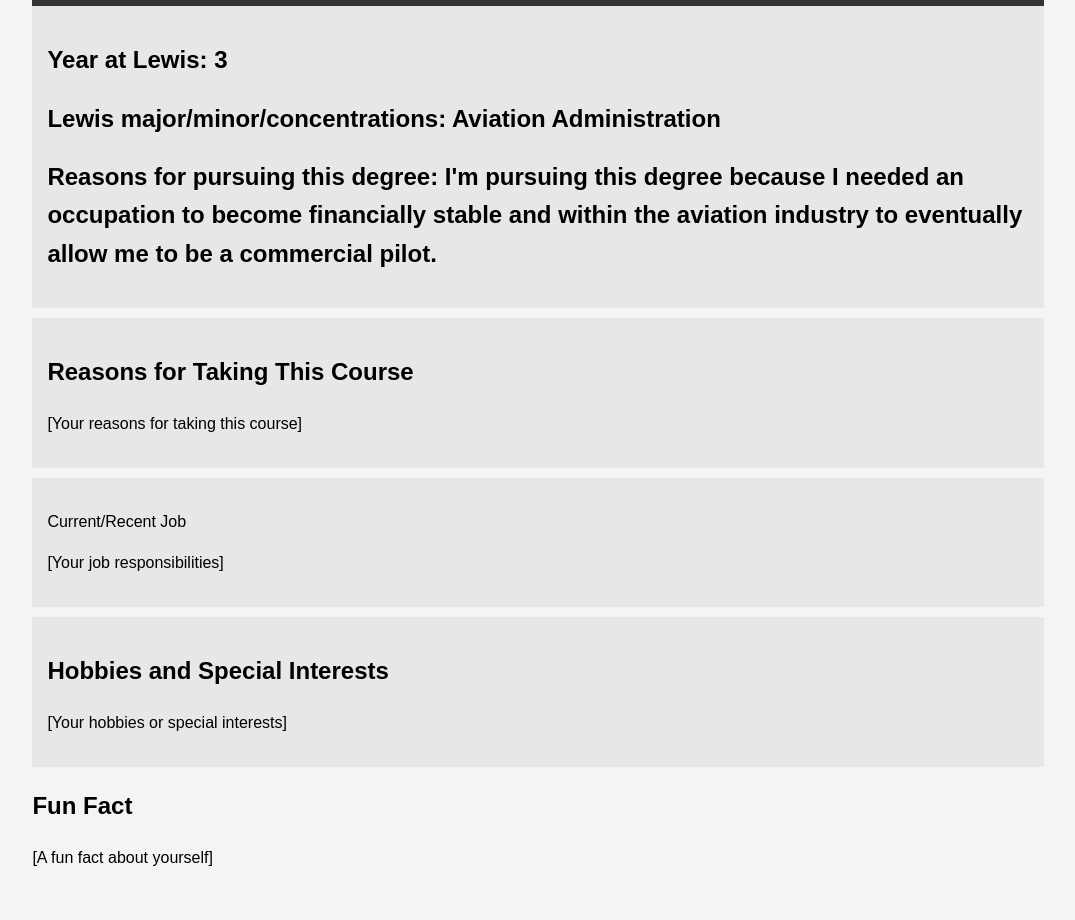
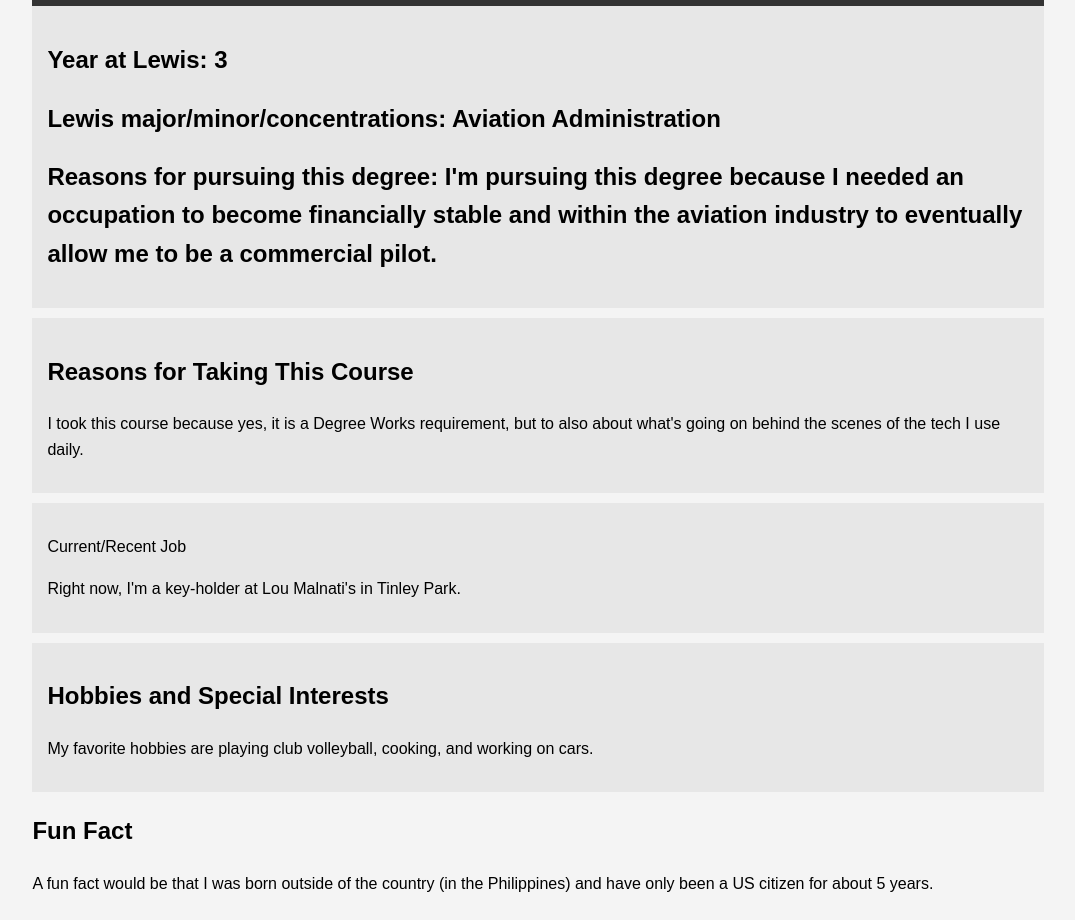
Before and after one commit to goldenkarell/introductions, a plain HTML site: page index.html in a window 1280 px wide. Shown: the part 144-1064 px from the top of the page, without its empty margins (102-1177 px from the left). Before the commit the page ends 1039 px from the top, so only its background shows below. Drawn offline with Linux system fonts and the light colour scheme.

Commit message:
update karl mandy abanis karl 2

```diff
--- a/index.html
+++ b/index.html
@@ -43,22 +43,22 @@
 
 		<section class="course">
             <h2>Reasons for Taking This Course</h2>
-            <p>[Your reasons for taking this course]</p>
+            <p>I took this course because yes, it is a Degree Works requirement, but to also about what's going on behind the scenes of the tech I use daily.</p>
         </section>
 
 		<section class="job">
             <p>Current/Recent Job</p>
-			<p>[Your job responsibilities]</p>
+			<p>Right now, I'm a key-holder at Lou Malnati's in Tinley Park.</p>
         </section>
 
         <section class="hobbies">
             <h2>Hobbies and Special Interests</h2>
-            <p>[Your hobbies or special interests]</p>
+            <p>My favorite hobbies are playing club volleyball, cooking, and working on cars.</p>
         </section>
 
         <section class="fun-fact">
             <h2>Fun Fact</h2>
-            <p>[A fun fact about yourself]</p>
+            <p>A fun fact would be that I was born outside of the country (in the Philippines) and have only been a US citizen for about 5 years.</p>
         </section>
     </div>
 </body>
```
